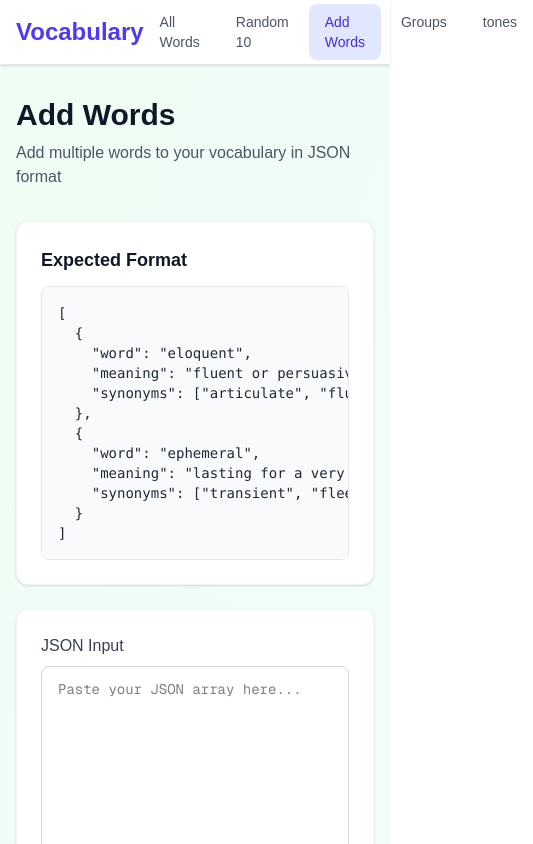
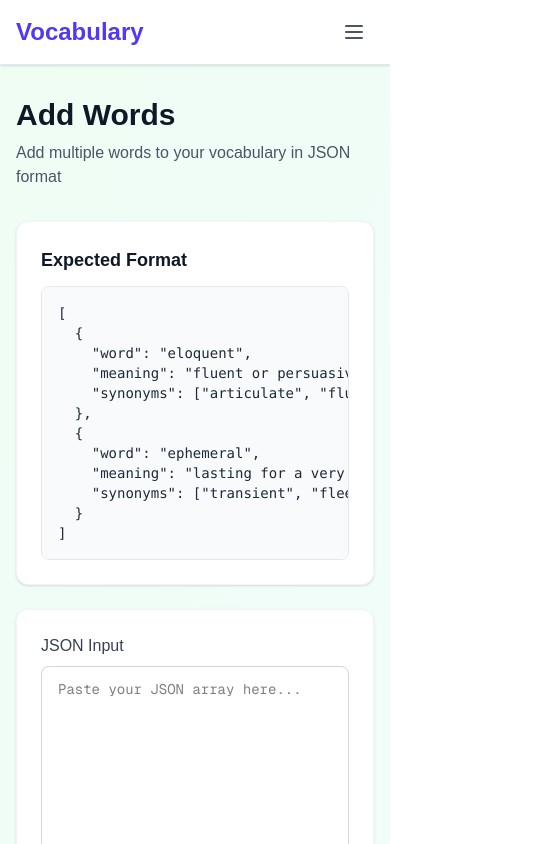
Before and after one commit to ujjwal16295/words-frontend, a Next.js app: page /add in a window 390 px wide. Shown: the top 844 px of the page, 533 px wide, since content can reach past the window. Built offline with nearby package versions, Linux system fonts and the light colour scheme.

Commit message:
commit-9

```diff
--- a/src/component/Navbar.jsx
+++ b/src/component/Navbar.jsx
@@ -2,29 +2,31 @@
 
 import Link from 'next/link';
 import { usePathname } from 'next/navigation';
+import { useState } from 'react';
 
 export default function Navbar() {
   const pathname = usePathname();
+  const [isMenuOpen, setIsMenuOpen] = useState(false);
 
   const navItems = [
     { name: 'All Words', path: '/' },
     { name: 'Random 10', path: '/random' },
     { name: 'Add Words', path: '/add' },
     { name: 'Groups', path: '/groups' },
-    { name: 'tones', path: '/tone' }
-
-
+    { name: 'Tones', path: '/tone' }
   ];
 
   return (
     <nav className="bg-white shadow-sm border-b border-gray-200">
       <div className="max-w-7xl mx-auto px-4 sm:px-6 lg:px-8">
         <div className="flex justify-between items-center h-16">
+          {/* Logo */}
           <div className="flex items-center">
             <h1 className="text-2xl font-bold text-indigo-600">Vocabulary</h1>
           </div>
 
-          <div className="flex space-x-1">
+          {/* Desktop Navigation */}
+          <div className="hidden md:flex space-x-1">
             {navItems.map((item) => (
               <Link
                 key={item.path}
@@ -39,7 +41,46 @@ export default function Navbar() {
               </Link>
             ))}
           </div>
+
+          {/* Mobile menu button */}
+          <div className="md:hidden">
+            <button
+              onClick={() => setIsMenuOpen(!isMenuOpen)}
+              className="p-2 rounded-lg text-gray-600 hover:bg-gray-100 focus:outline-none focus:ring-2 focus:ring-indigo-500"
+              aria-label="Toggle menu"
+            >
+              {isMenuOpen ? (
+                <svg className="w-6 h-6" fill="none" stroke="currentColor" viewBox="0 0 24 24">
+                  <path strokeLinecap="round" strokeLinejoin="round" strokeWidth={2} d="M6 18L18 6M6 6l12 12" />
+                </svg>
+              ) : (
+                <svg className="w-6 h-6" fill="none" stroke="currentColor" viewBox="0 0 24 24">
+                  <path strokeLinecap="round" strokeLinejoin="round" strokeWidth={2} d="M4 6h16M4 12h16M4 18h16" />
+                </svg>
+              )}
+            </button>
+          </div>
         </div>
+
+        {/* Mobile Navigation */}
+        {isMenuOpen && (
+          <div className="md:hidden py-4 space-y-2">
+            {navItems.map((item) => (
+              <Link
+                key={item.path}
+                href={item.path}
+                onClick={() => setIsMenuOpen(false)}
+                className={`block px-4 py-2 rounded-lg text-sm font-medium transition-colors ${
+                  pathname === item.path
+                    ? 'bg-indigo-100 text-indigo-700'
+                    : 'text-gray-600 hover:bg-gray-100 hover:text-gray-900'
+                }`}
+              >
+                {item.name}
+              </Link>
+            ))}
+          </div>
+        )}
       </div>
     </nav>
   );
```
